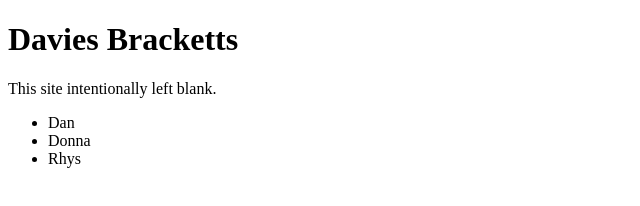
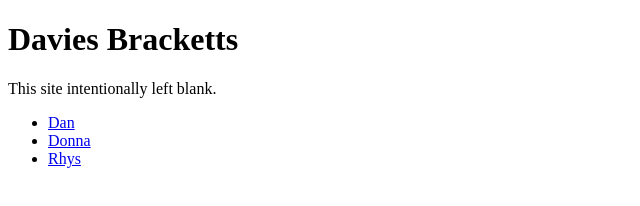
Before and after one commit to ddaviesbrackett/daviesbrackett.com, a website: page public/root/index.html in a window 1280 px wide. Shown: the whole page, without its empty margins (0-640 px from the left). Drawn offline with Linux system fonts and the light colour scheme.

Commit message:
URLs for personal sites

```diff
--- a/public/root/index.html
+++ b/public/root/index.html
@@ -10,8 +10,8 @@
     This site intentionally left blank.
 </p>
 <ul>
-    <li>Dan</li>
-    <li>Donna</li>
-    <li>Rhys</li>
+    <li><a href="https://dan.daviesbrackett.com">Dan</a></li>
+    <li><a href="https://donnadaviesbrackett.com">Donna</a></li>
+    <li><a href="https://rhys.daviesbrackett.com">Rhys</a></li>
 </ul>
 </body>
```
